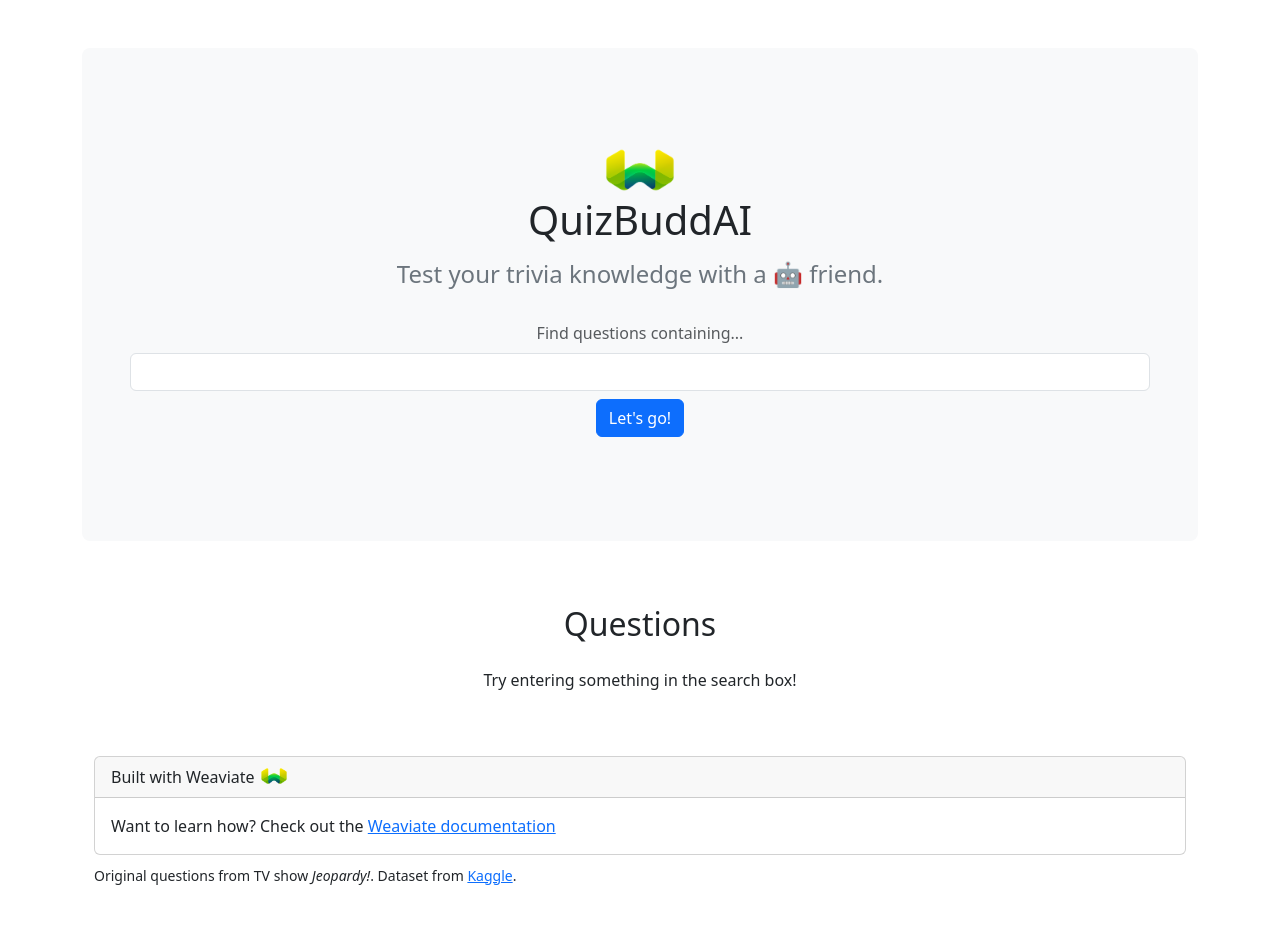
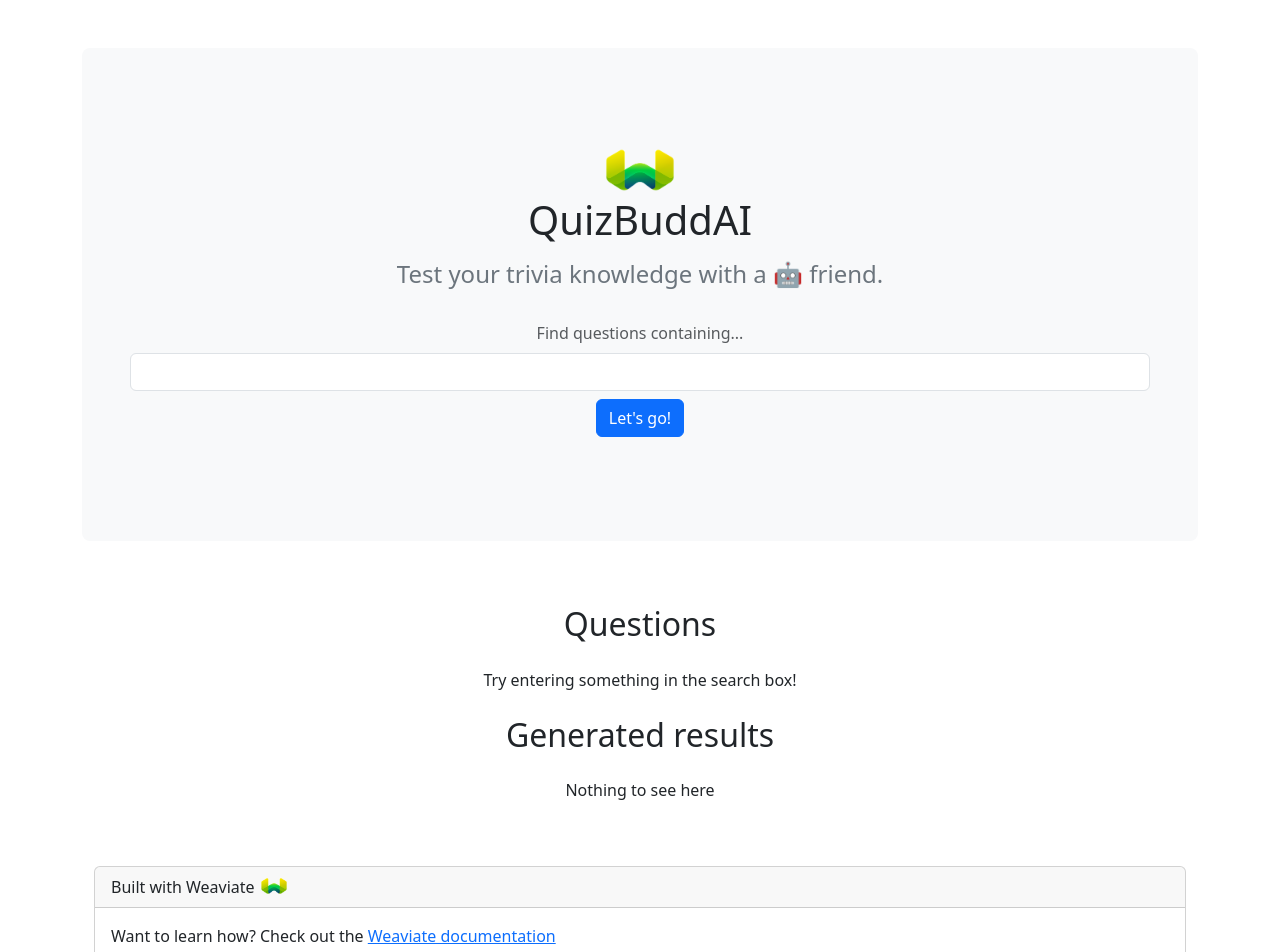
Before and after one commit to databyjp/DEMO_simple_ai_search, a React (Vite) app: page / in a window 1280 px wide. Shown: the top 952 px of the page. Built offline with nearby package versions, Linux system fonts and the light colour scheme.

Commit message:
made progress w/ gen search

```diff
--- a/src/App.jsx
+++ b/src/App.jsx
@@ -2,11 +2,12 @@
 import weaviateLogo from './assets/weaviate-logo-light-transparent-200.png';
 import SearchBox from './SearchBox.jsx';
 import SearchDisplay from './SearchDisplay';
+import GenerativeDisplay from './GenerativeDisplay';
 
 function App() {
 
   const [searchResults, setSearchResults] = useState(null);
-  const [generativeResults, setGenerativeResults] = useState(null);
+  const [generativeResponse, setGenerativeResponse] = useState(null);
 
   return (
     <>
@@ -19,7 +20,7 @@
           </div>
           <div className="row row-cols-1 align-items-md-center g-5 pt-4 pb-2">
             <div className="col d-flex flex-column align-items-left gap-2">
-              <SearchBox setSearchResults={setSearchResults} setGenerativeResults={setGenerativeResults} />
+              <SearchBox setSearchResults={setSearchResults} setGenerativeResponse={setGenerativeResponse} />
             </div>
           </div>
         </div>
@@ -30,6 +31,15 @@
           <div className="col d-flex flex-column align-items-md-center gap-2">
             <h2 className="pb-2">Questions</h2>
             <SearchDisplay searchResults={searchResults} />
+          </div>
+        </div>
+      </div>
+
+      <div className="container px-4 pt-2">
+        <div className="row row-cols-1 align-items-md-center g-5 py-2">
+          <div className="col d-flex flex-column align-items-md-center gap-2">
+            <h2 className="pb-2">Generated results</h2>
+            <GenerativeDisplay generativeResponse={generativeResponse} />
           </div>
         </div>
       </div>
--- /dev/null
+++ b/src/GenerativeDisplay.jsx
@@ -0,0 +1,18 @@
+export default function GenerativeDisplay({ generativeResponse }) {
+  if (generativeResponse === null) {
+    return (
+      <div>
+        Nothing to see here
+      </div>
+    )
+  } else {
+    const generatedText = generativeResponse.data.Get['JeopardyQuestion'][0]['_additional']['generate']['groupedResult'];
+    return (
+      <>
+        <div>
+          {generatedText}
+        </div>
+      </>
+    )
+  }
+};
--- a/src/SearchBox.jsx
+++ b/src/SearchBox.jsx
@@ -1,7 +1,10 @@
 import { useState } from 'react';
 import weaviate from 'weaviate-ts-client';
 
-export default function SearchBox({ setSearchResults, setGenerativeResults }) {
+export default function SearchBox({ setSearchResults, setGenerativeResponse }) {
+
+  const [isLoading, setIsLoading] = useState(false);
+  const [searchString, setSearchString] = useState('');
 
   async function connectToWeaviate() {
     // ===== Connect to the vector database (Weaviate instance) =====
@@ -26,7 +29,7 @@
         query: queryString[0],
         properties: ['question']
       })
-      .withLimit(10)
+      .withLimit(5)
       .withFields('question answer _additional {id} hasCategory {... on JeopardyCategory {title} }')
       .do();
     console.log('BM25 results:');
@@ -35,7 +38,7 @@
     return result;
   };
 
-  async function singlePromptGenerate(queryString) {
+  async function generatePromo(queryString) {
 
     const client = await connectToWeaviate();
 
@@ -47,29 +50,28 @@
         concepts: [queryString[0]]
       })
       .withGenerate({
-        singlePrompt: "Re-write the following only using emojis: {question}"
+        groupedTask: "Write a tweet promoting playing this online trivia game, based on these results"
       })
-      .withLimit(2)
+      .withLimit(5)
       .withFields('question answer')
       .do();
 
     return result;
   };
 
-  const [searchString, setSearchString] = useState('');
+  const clickHandler = async () => {
 
-  const clickHandler = () => {
     console.log(`Search string: ${searchString}`);
+
     let result = keywordSearch(searchString);
-    let genResult = singlePromptGenerate(searchString);
-
     result.then(r => {
       setSearchResults(r.data.Get['JeopardyQuestion']);
     });
 
-    genResult.then(r => {
-      setGenerativeResults(r);
-    });
+    setIsLoading(true); // Set loading to true when starting the data fetching
+    let genResult = await generatePromo(searchString); // Await the promise
+    setGenerativeResponse(genResult);
+    setIsLoading(false);
   }
 
   return (
```
